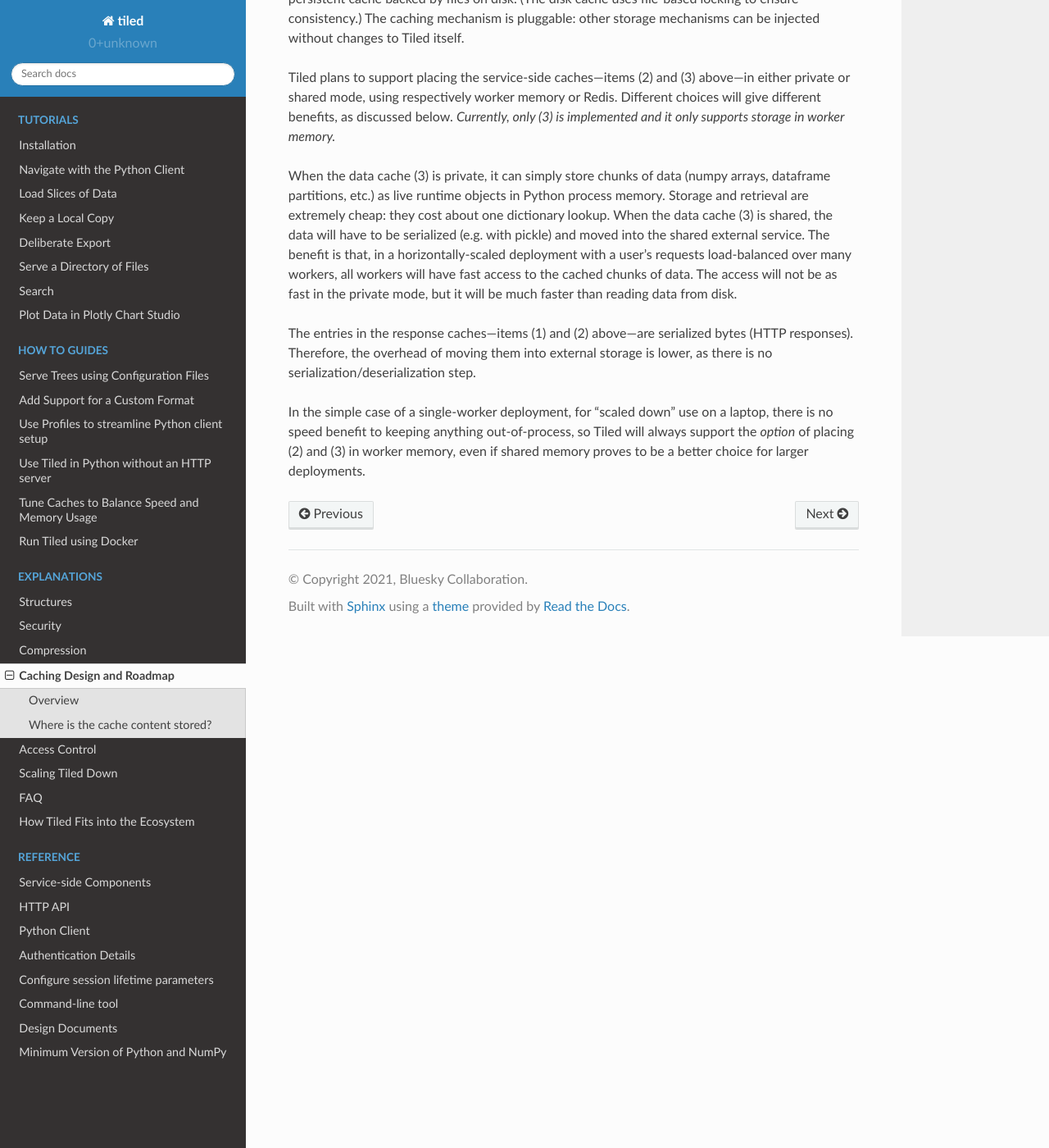
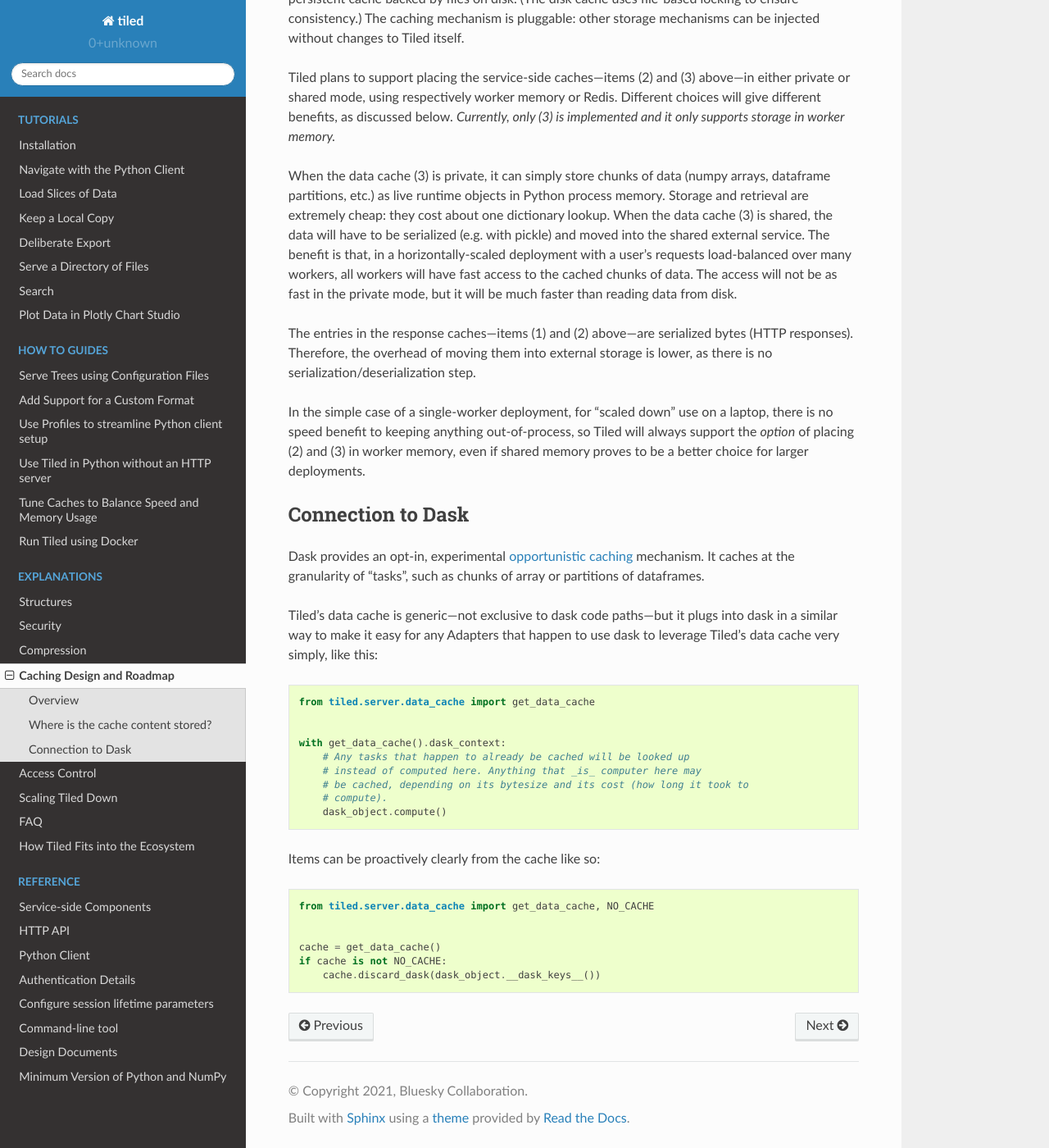
Before and after one commit to bluesky/tiled, a Sphinx documentation site: the page built from docs/source/explanations/caching.md, in a window 1280 px wide and 1400 px high, scrolled down 986 px. Shown: the whole window at 82% size. Built offline with Sphinx 7.4.7 and the Read the Docs theme 2.0.0, drawn with Linux system fonts in a browser that asks for light colours; pages that are not in the unit, such as notebooks, are missing from menus.

Commit message:
Explain connection to dask opportunistic caching.

````diff
--- a/docs/source/explanations/caching.md
+++ b/docs/source/explanations/caching.md
@@ -65,3 +65,37 @@ In the simple case of a single-worker deployment, for "scaled down" use on a
 laptop, there is no speed benefit to keeping anything out-of-process, so Tiled
 will always support the _option_ of placing (2) and (3) in worker memory, even
 if shared memory proves to be a better choice for larger deployments.
+
+## Connection to Dask
+
+Dask provides an opt-in, experimental
+[opportunistic caching](https://docs.dask.org/en/latest/caching.html) mechanism.
+It caches at the granularity of "tasks", such as chunks of array or partitions
+of dataframes.
+
+Tiled's data cache is generic---not exclusive to dask code paths---but it plugs
+into dask in a similar way to make it easy for any Adapters that happen to use
+dask to leverage Tiled's data cache very simply, like this:
+
+```py
+from tiled.server.data_cache import get_data_cache
+
+
+with get_data_cache().dask_context:
+    # Any tasks that happen to already be cached will be looked up
+    # instead of computed here. Anything that _is_ computer here may
+    # be cached, depending on its bytesize and its cost (how long it took to
+    # compute).
+    dask_object.compute()
+```
+
+Items can be proactively clearly from the cache like so:
+
+```py
+from tiled.server.data_cache import get_data_cache, NO_CACHE
+
+
+cache = get_data_cache()
+if cache is not NO_CACHE:
+    cache.discard_dask(dask_object.__dask_keys__())
+```
````
